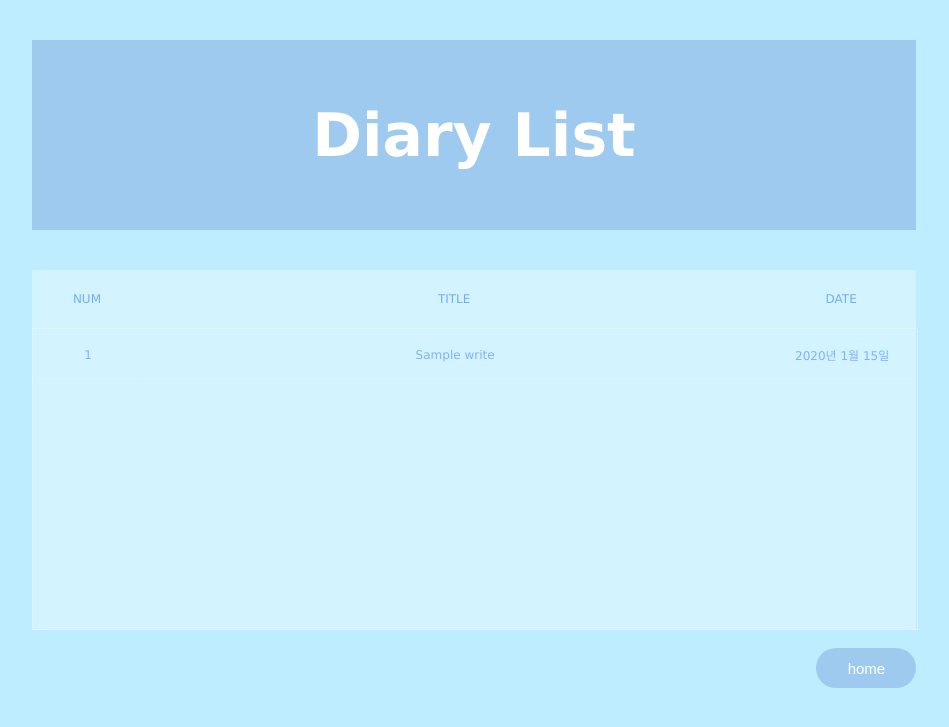
After one commit to soi03/django_diary, a Django app: template templates/diary/list.html in a window 1280 px wide. The commit adds this page. Shown: the top 727 px of the page, without its empty margins (166-1115 px from the left). Run offline with Django 4.2, Linux system fonts and the light colour scheme; the template is opened without the code that fills it: values that come from a table or form of the project are taken from there, others are empty; tables that the repository leaves empty hold one stand-in row (values such as "Sample post"); lists and menus that the app fills with data are empty.

Commit message:
db save & list page create

```diff
--- a/diary_web/models.py
+++ b/diary_web/models.py
@@ -9,6 +9,6 @@ class Myinfo(models.Model):
     age = models.IntegerField()
 
 class Write(models.Model):
-    date = models.DateField()
+    date = models.DateField('Y%-m%-d%')
     title = models.CharField('',max_length=200)
-    content = models.CharField('',max_length=500)
+    content = models.CharField('',max_length=1000)
--- a/diary_web/static/css/style.css
+++ b/diary_web/static/css/style.css
@@ -24,6 +24,7 @@ div > h1{
 
 .btn-fill {
     transition: 0.3s;
+    font-size: 15px;
     background-color: rgb(159, 202, 240);
     color: white;
     border: 0px;
@@ -36,3 +37,51 @@ div > h1{
     color: rgb(159, 202, 240);
     box-shadow: inset 0 0 0 36px var(--btn-bg);
  }
+ #btn-home{
+  text-align: center;
+  width: 100px;
+ }
+
+.tbl{
+    width:100%;
+    table-layout: fixed;
+  }
+
+.tbl-header{
+    background-color: rgba(255,255,255,0.3);
+   }
+
+.tbl-content{
+    height:300px;
+    width: 100%;
+    overflow-x:auto;
+    margin-left: 0px;
+    border: 1px solid rgba(255,255,255,0.3);
+  }
+.tbl-th{
+    padding: 20px 15px;
+    text-align: center;
+    font-weight: 500;
+    font-size: 12px;
+    color: #71aff7;
+    text-transform: uppercase;
+  }
+#th1{
+  width: 10%;
+}
+#th2{
+  width: 75%;
+}
+#th3{
+  width: 15%;
+}
+.tbl-td{
+    padding: 15px;
+    /* width:100%; */
+    text-align: center;
+    vertical-align:middle;
+    font-weight: 300;
+    font-size: 12px;
+    color: #81b2fc;
+    border-bottom: solid 1px rgba(255,255,255,0.1);
+ }
--- a/templates/diary/base.html
+++ b/templates/diary/base.html
@@ -8,9 +8,6 @@
     <meta http-equiv="X-UA-Compatible" content="ie=edge">
     <link rel="stylesheet" href="{% static 'css/style.css' %}">
     <title>Welcome my diary</title>
-    <style>
-
-    </style>
 
 </head>
 <body>
--- /dev/null
+++ b/templates/diary/list.html
@@ -0,0 +1,48 @@
+<!doctype html>
+<html lang="en">
+
+{% load static %}
+<head>
+    <meta charset="UTF-8">
+    <meta name="viewport"
+          content="width=device-width, user-scalable=no, initial-scale=1.0, maximum-scale=1.0, minimum-scale=1.0">
+    <meta http-equiv="X-UA-Compatible" content="ie=edge">
+    <link rel="stylesheet" href="{% static 'css/style.css' %}">
+    <title>Welcome my diary</title>
+
+</head>
+<body>
+    <div>
+        <h1>Diary List</h1>
+    </div>
+        <div class='tbl-header'>
+            <table class="tbl">
+                <thead>
+                    <tr>
+                        <th class='tbl-th' id='th1'>num</th>
+                        <th class='tbl-th' id='th2'>title</th>
+                        <th class='tbl-th' id='th3'>date</th>
+                    </tr>
+                </thead>
+            </table>
+            <div class="tbl-content">
+                <table class="tbl">
+                    <tbody>
+                    {% for diary in write_diary %}
+                        <tr>
+                            <td class='tbl-td' id='th1'>{{ diary.id }}</td>
+                            <td class='tbl-td' id='th2'>{{ diary.title }}</td>
+                            <td class='tbl-td' id='th3'>{{ diary.date }}</td>
+                        </tr>
+                     {% endfor %}
+                    </tbody>
+                </table>
+            </div>
+        </div>
+        <br>
+        <div>
+            <button class='btn-fill'id='btn-home'type="button" onclick="location.href='/'">home</button>
+        </div>
+    </body>
+
+</html>
```
Also changed, not shown: diary_web/views.py (+12 -7 lines).
